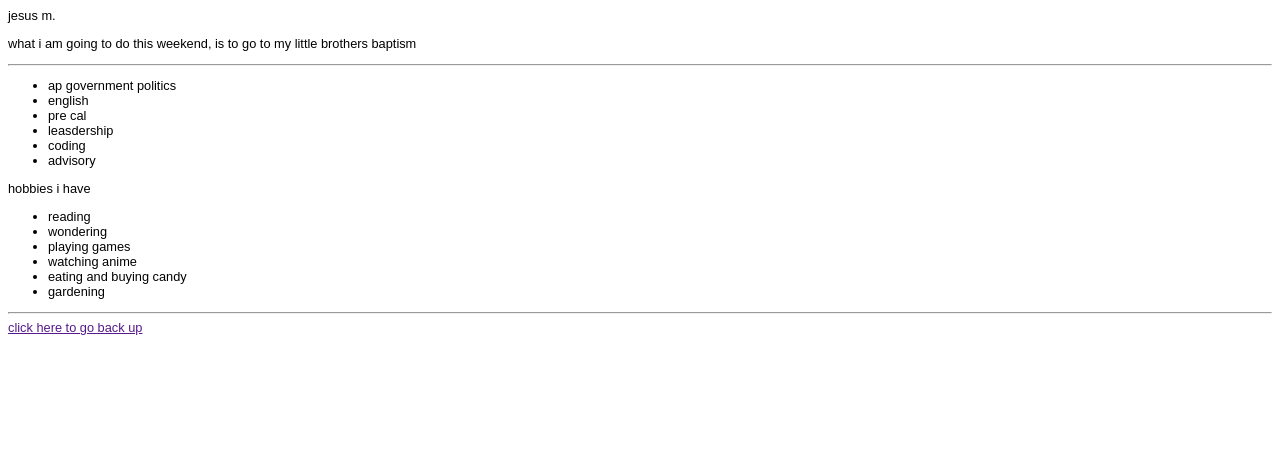
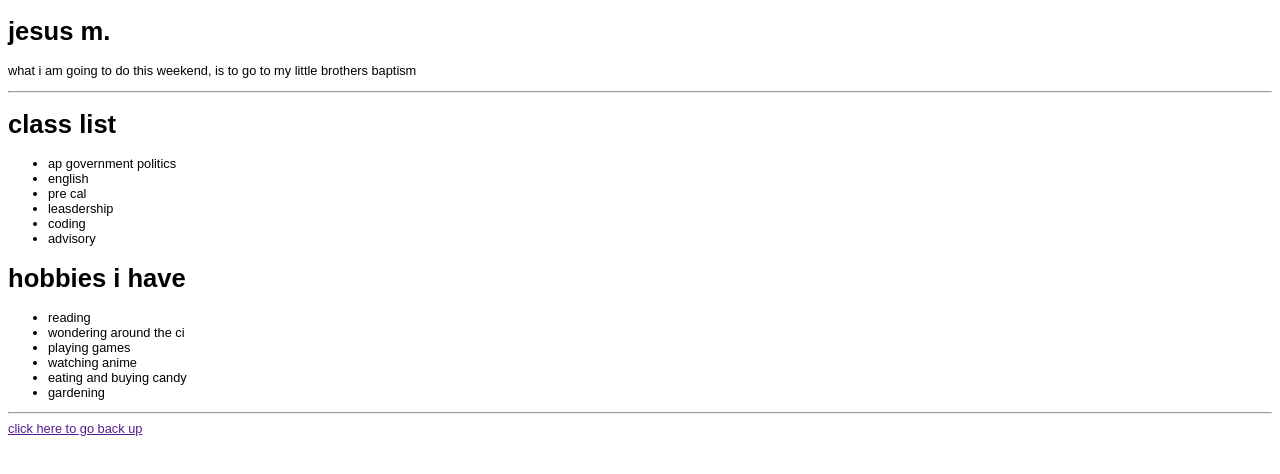
Before and after one commit to jesusm18/codingclass, a plain HTML site: page index.html in a window 1280 px wide. Drawn offline with Linux system fonts and the light colour scheme.

```diff
--- a/index.html
+++ b/index.html
@@ -6,11 +6,14 @@
     <link rel="stylesheet" type="text/css" href="main.css" />
   </head>
   <body>
-    <hl id="top1">jesus m.</hl>
+    <h1 id="top1">jesus m.</h1>
      <p>
          what i am going to do this weekend, is to go to my little brothers baptism
       </p>
       <hr>
+      <h1>
+          class list
+      </h1>
       <ul>
           <li>ap government politics</li>
           <li>english</li>
@@ -20,16 +23,17 @@
           <li>advisory</li>
       </ul>
 
-  <hl> hobbies i have</hl>
+  <h1> hobbies i have</h1>
             <ul>
           		<li>reading</li>
-                <li>wondering</li>
+                <li>wondering around the ci</li>
                 <li>playing games</li>
                 <li>watching anime</li>
                 <li>eating and buying candy</li>
                 <li>gardening</li>
       		</ul>
  <hr>
+
       <a href id="top1">click here to go back up</a>
   </body>
 </html>
```
